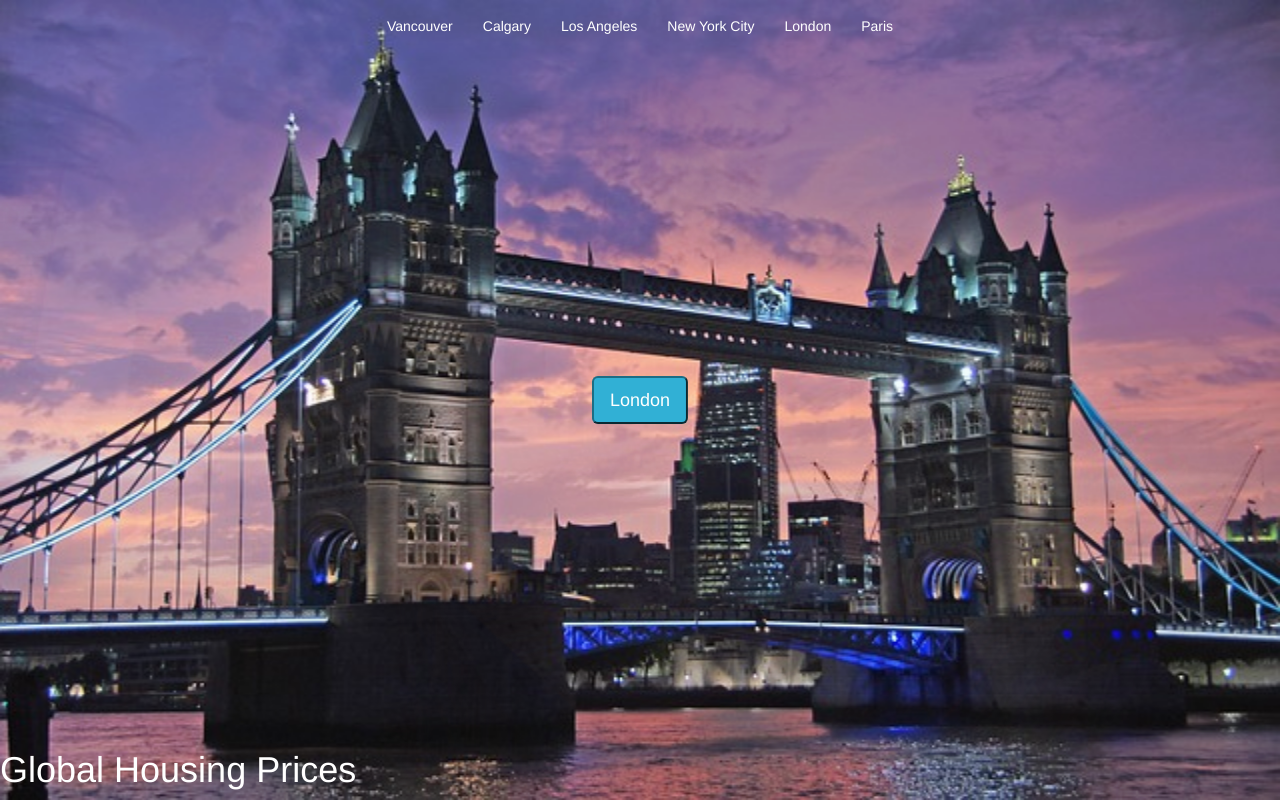
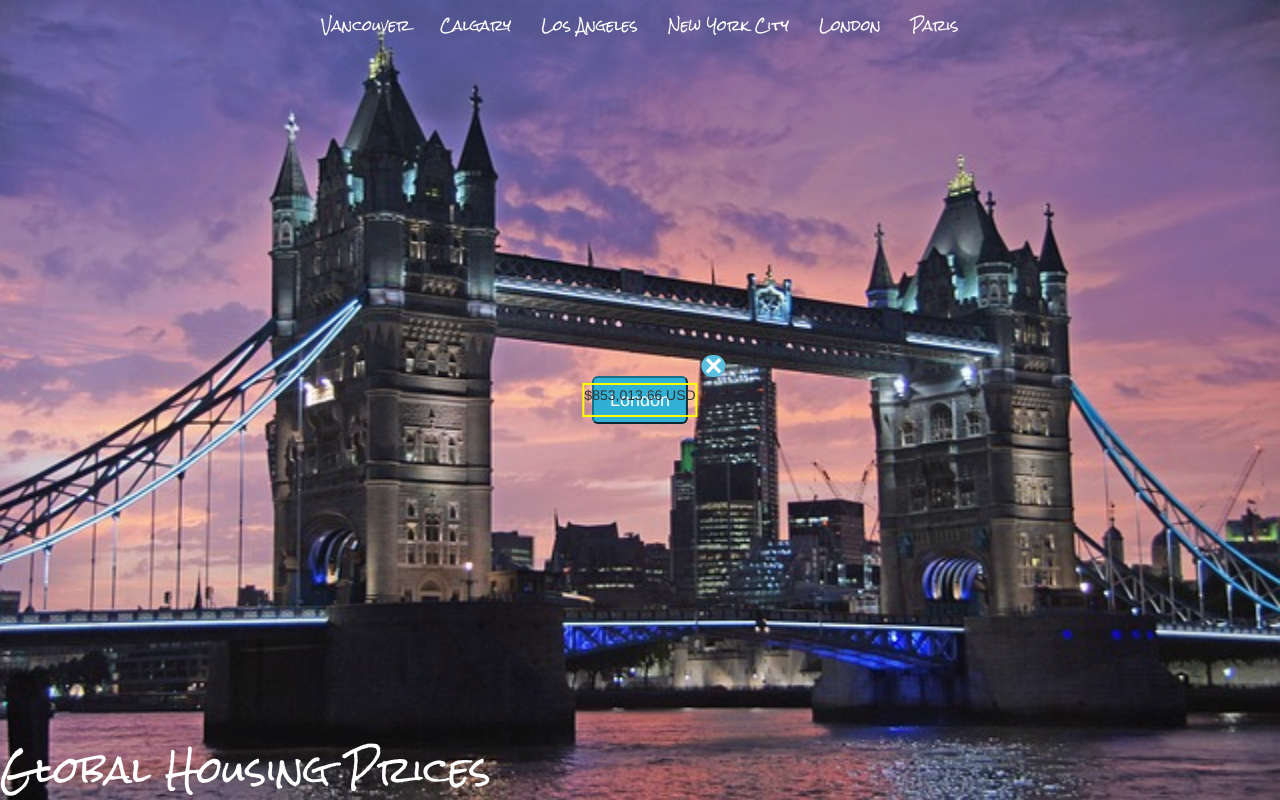
Before and after one commit to mblais29/bootstrap, a plain HTML site: page index.html in a window 1280 px wide. Both pictures are taken after a click on the button "Los Angeles". Drawn offline with Linux system fonts and the light colour scheme.

Commit message:
- added functionality to show the average house price for the current image by pressing the main button

```diff
--- a/css/main.css
+++ b/css/main.css
@@ -36,6 +36,7 @@ html, body {
 }
 .navbar-nav>li>a{
 	color: #FFF !important;
+	font-family: 'Rock Salt', cursive;
 }
 
 .navbar-nav>li>a:focus{
@@ -65,6 +66,34 @@ img{
 	z-index: 2;
 }
 
+#priceDiv{
+	border: 2px solid yellow;
+	position: absolute;
+	top: 50%;
+	left: 50%;
+	transform: translate(-50%,-50%);
+	z-index: 5;
+}
+
+a.boxclose{
+    float:right;
+    margin-top:-30px;
+    margin-right:-30px;
+    cursor:pointer;
+    color: #fff;
+    border-radius: 30px;
+    background: #5bc0de;
+    font-size: 31px;
+    font-weight: bold;
+    display: inline-block;
+    line-height: 0px;
+    padding: 11px 3px;
+}
+
+.boxclose:before {
+    content: "×";
+}
+
 /* Footer */
 
 footer{
@@ -78,6 +107,7 @@ footer{
 #title{
 	display: block;
     color: #FFFFFF;
+    font-family: 'Rock Salt', cursive;
 }
 
 
@@ -98,11 +128,13 @@ footer{
 	}
 	.navbar-nav>li>a{
 		color: #FFF !important;
+		font-family: 'Rock Salt', cursive;
 	}
 	.navbar-nav>li>a:hover{
 		background-color: #5bc0de !important;
 	}
 	h1{
+		font-family: 'Rock Salt', cursive;
 		font-size: 2rem;
 	}
 }
--- a/index.html
+++ b/index.html
@@ -7,6 +7,8 @@
     <!-- The above 3 meta tags *must* come first in the head; any other head content must come *after* these tags -->
     <title>Global Housing Markets</title>
 
+	<!-- Google Fonts -->
+	<link href='https://fonts.googleapis.com/css?family=Rock+Salt' rel='stylesheet' type='text/css'>
     <!-- Bootstrap -->
     <link href="components/bootstrap-3.3.5/css/bootstrap.min.css" rel="stylesheet">
     <link href="css/main.css" rel="stylesheet">
@@ -46,6 +48,10 @@
 	    </nav>
 
   		<!-- Creates a Large Button btn-lg -->
+  		<div id="priceDiv">
+  			<a class="boxclose" id="boxclose"></a>
+  			<p id="price"></p>
+  		</div>
 		<button id="singlebutton" name="singlebutton" class="btn-lg btn-info" ></button>
 		<div class="site-wrapper">
 			<img src="img/la.jpg" title="Los Angeles"  />
--- a/js/main.js
+++ b/js/main.js
@@ -1,15 +1,26 @@
 $(document).ready(function() {
 	// to hide all but the first image when page loads
 	    $('img:gt(0)').hide();
-	//Checks to see which image is displayed first and changes the button text to current image
+	    $('#priceDiv').hide();
+	//Checks to see which image is displayed first and changes the button and the price div text to current image
 		checkImage();
+		showPrice();
 	//Creates an image interval of six cities
 	    setInterval(function()
 	    {
 	        $('.site-wrapper :first-child').fadeOut(1000)
 	            .next().fadeIn(1000).end().appendTo('.site-wrapper');
 	    		checkImage();
+	    		showPrice();
 	    },7000);
+	//When the main button is clicked show the average price for the area
+	  	$("#singlebutton").on('click', function() {
+             $('#priceDiv').fadeIn('fast');
+        });
+    //When the 'X' is selected fadeout the price
+        $('#boxclose').click(function(){
+	            $('#priceDiv').fadeOut('fast');
+	    });
 });
 
 //Function to check the image title and adjust the button text accordingly
@@ -36,3 +47,28 @@ function checkImage(){
 	      break;
 	   }
 }
+
+//Function to check the image title and adjust the button text accordingly
+function showPrice(){
+	var imgName = $('img').attr('title');
+        switch(imgName){
+	      case 'Los Angeles':
+	     	$("#price").html('$650,000.00 USD');
+	      break;
+	      case 'London':
+	     	$("#price").html('$853,013.66 USD');
+	      break;
+	      case 'Paris':
+	     	$("#price").html('$1,106,424.99 USD');
+	      break;
+	      case 'Calgary':
+	     	$("#price").html('$343,998.80 USD');
+	      break;
+	      case 'Vancouver':
+	     	$("#price").html('$688,052.60 USD');
+	      break;
+	      case 'New York City':
+	     	$("#price").html('$1,310,000.00 USD');
+	      break;
+	   }
+}
```
Also changed, not shown: img/global_housing.png (added).
